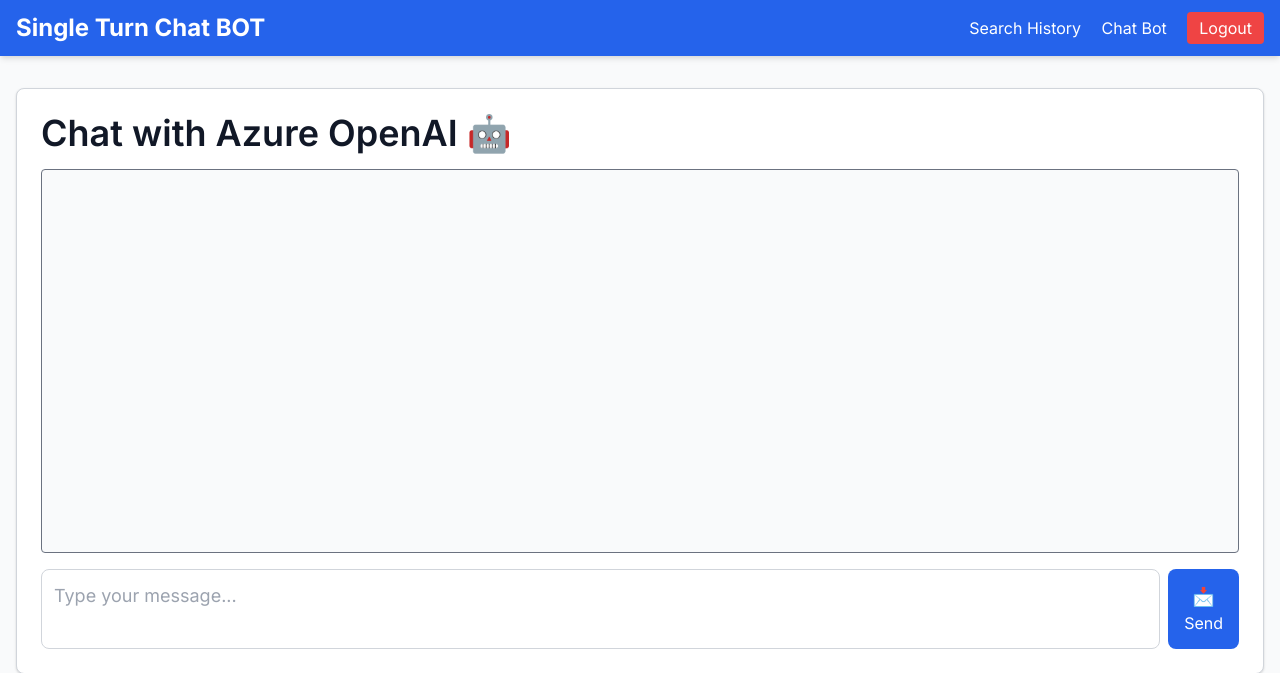
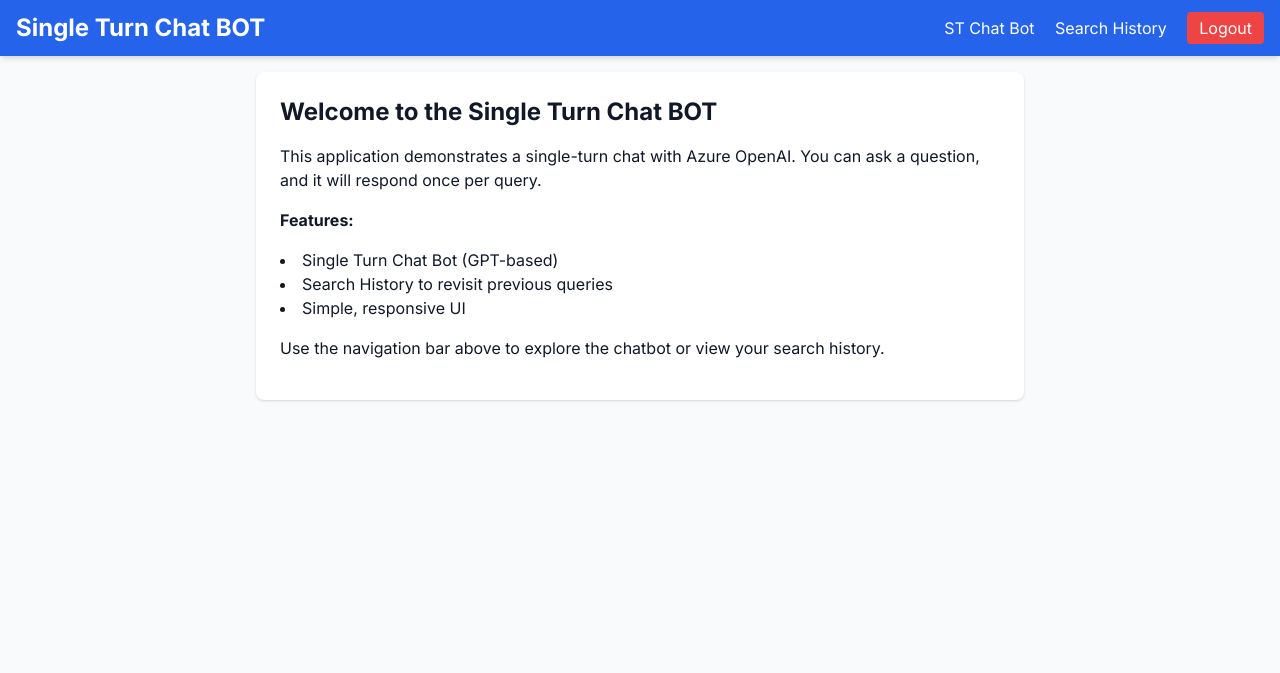
Before and after one commit to Swamy-s-Tech-Skills-Academy-AI-ML-Data/openai-chat-flask, a Flask app: page / in a window 1280 px wide. Shown: the top 673 px of the page. Run offline with Flask 3, Linux system fonts and the light colour scheme.

Commit message:
Different Routes

```diff
--- a/website/routes.py
+++ b/website/routes.py
@@ -1,3 +1,4 @@
+# File: routes.py
 from flask import Blueprint, render_template, request, jsonify, current_app
 import openai
 import os
@@ -11,10 +12,23 @@
     raise ValueError(
         "Missing OpenAI API Key. Set OPENAI_API_KEY in environment variables.")
 
+# Set the API key globally for the OpenAI package
+openai.api_key = openai_api_key
+
 
 @routes.route("/")
 def home():
-    return render_template("index.html")
+    return render_template("home.html")
+
+
+@routes.route("/stchatbot")
+def stchatbot():
+    return render_template("stchatbot.html")
+
+
+@routes.route("/history")
+def history():
+    return render_template("history.html")
 
 
 @routes.route("/api/chat", methods=["POST"])
--- a/website/templates/base.html
+++ b/website/templates/base.html
@@ -25,9 +25,8 @@
         <div class="container mx-auto px-4 py-3 flex justify-between items-center">
             <h1 class="text-2xl font-bold">Single Turn Chat BOT</h1>
             <div class="space-x-4">
-                <!-- <a href="/" class="hover:underline">Home</a> -->
+                <a href="/stchatbot" class="hover:underline">ST Chat Bot</a>
                 <a href="/history" class="hover:underline">Search History</a>
-                <a href="/chatbot" class="hover:underline">Chat Bot</a>
                 <button class="bg-red-500 hover:bg-red-600 px-3 py-1 rounded">Logout</button>
             </div>
         </div>
--- /dev/null
+++ b/website/templates/home.html
@@ -0,0 +1,22 @@
+{% extends "base.html" %}
+{% block title %}Home{% endblock %}
+{% block content %}
+<div class="max-w-3xl mx-auto bg-white p-6 rounded-lg shadow">
+    <h2 class="text-2xl font-bold mb-4">Welcome to the Single Turn Chat BOT</h2>
+    <p class="mb-4">
+        This application demonstrates a single-turn chat with Azure OpenAI.
+        You can ask a question, and it will respond once per query.
+    </p>
+    <p class="mb-4">
+        <strong>Features:</strong>
+    </p>
+    <ul class="list-disc list-inside mb-4">
+        <li>Single Turn Chat Bot (GPT-based)</li>
+        <li>Search History to revisit previous queries</li>
+        <li>Simple, responsive UI</li>
+    </ul>
+    <p class="mb-4">
+        Use the navigation bar above to explore the chatbot or view your search history.
+    </p>
+</div>
+{% endblock %}
```
Also changed, not shown: website/templates/history.html (+9 -0 lines), website/templates/response_view.html (deleted), website/templates/stchatbot.html (renamed from website/templates/index.html), 1 other file.
